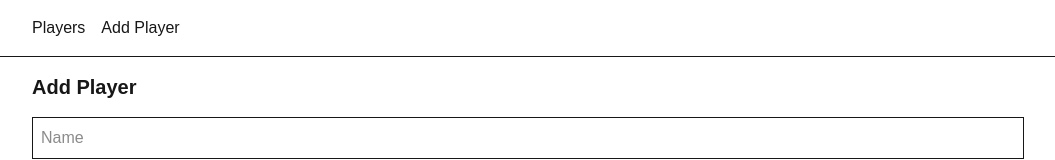
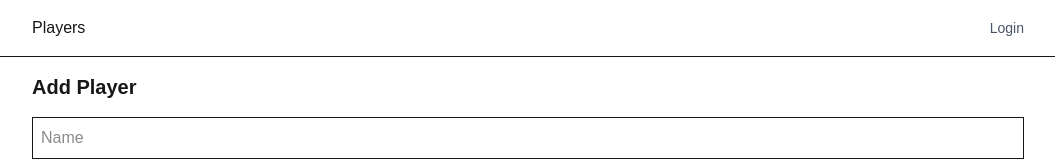
Before and after one commit to VertigoCodes/footviz-app, a Next.js app: page /admin/add-player in a window 1280 px wide. Shown: the top 160 px of the page, without its empty margins (112-1167 px from the left). Built offline with nearby package versions, Linux system fonts and the light colour scheme; no server answers.

Commit message:
Make navigation auth aware.

```diff
--- a/components/Navbar.tsx
+++ b/components/Navbar.tsx
@@ -1,16 +1,40 @@
+'use client'
+
 import Link from 'next/link'
+import { useSession, signOut } from 'next-auth/react'
 
 export default function Navbar() {
+  const { data: session } = useSession()
+
+  const isAdmin = session?.user && (session.user as any).role === 'admin'
+
   return (
     <nav className="border-b bg-white">
-      <div className="max-w-5xl mx-auto p-4 flex gap-4">
+      <div className="max-w-5xl mx-auto p-4 flex items-center gap-4">
         <Link href="/players" className="font-medium">
           Players
         </Link>
 
-        <Link href="/admin/add-player" className="font-medium">
-          Add Player
-        </Link>
+        {isAdmin && (
+          <Link href="/admin/add-player" className="font-medium">
+            Add Player
+          </Link>
+        )}
+
+        <div className="ml-auto">
+          {session ? (
+            <button
+              onClick={() => signOut()}
+              className="text-sm text-gray-600"
+            >
+              Logout
+            </button>
+          ) : (
+            <Link href="/login" className="text-sm text-gray-600">
+              Login
+            </Link>
+          )}
+        </div>
       </div>
     </nav>
   )
```
